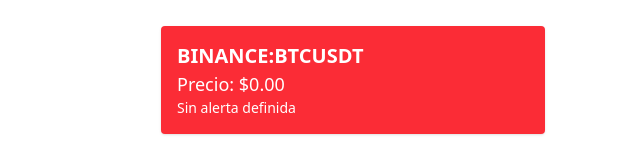
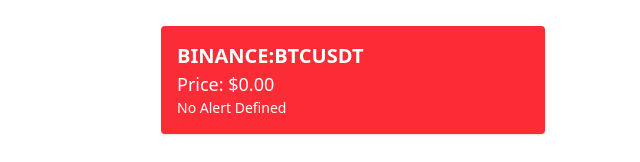
Before and after one commit to Yayifications/stock-show, a React (Vite) app: page / in a window 1280 px wide. Shown: the part 165-327 px from the top of the page, without its empty margins (287-927 px from the left). Built offline with nearby package versions, Linux system fonts and the light colour scheme; no server answers.

Commit message:
changed stockCard

```diff
--- a/src/components/StockCard.tsx
+++ b/src/components/StockCard.tsx
@@ -16,13 +16,13 @@
       }`}
     >
       <h2 className="text-xl font-semibold">{symbol}</h2>
-      <p className="text-lg">Precio: ${price.toFixed(2)}</p>
+      <p className="text-lg">Price: ${price.toFixed(2)}</p>
       <p className="text-sm">
         {isAboveAlert
-          ? "🔔 Sobre la alerta"
+          ? "🔔 Over Alert"
           : alertPrice > 0
-            ? "📉 Bajo la alerta"
-            : "Sin alerta definida"}
+            ? "📉 Under Alert"
+            : "No Alert Defined"}
       </p>
     </div>
   );
```
